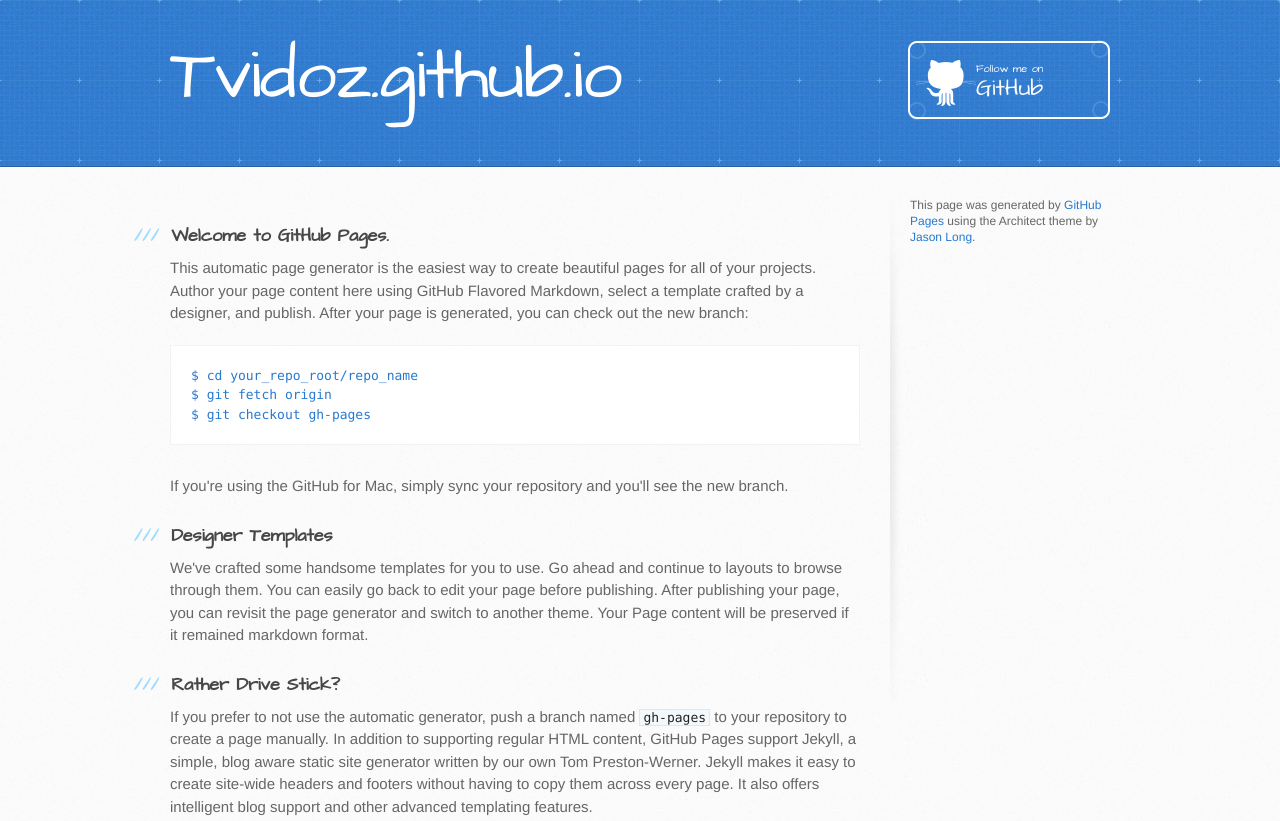
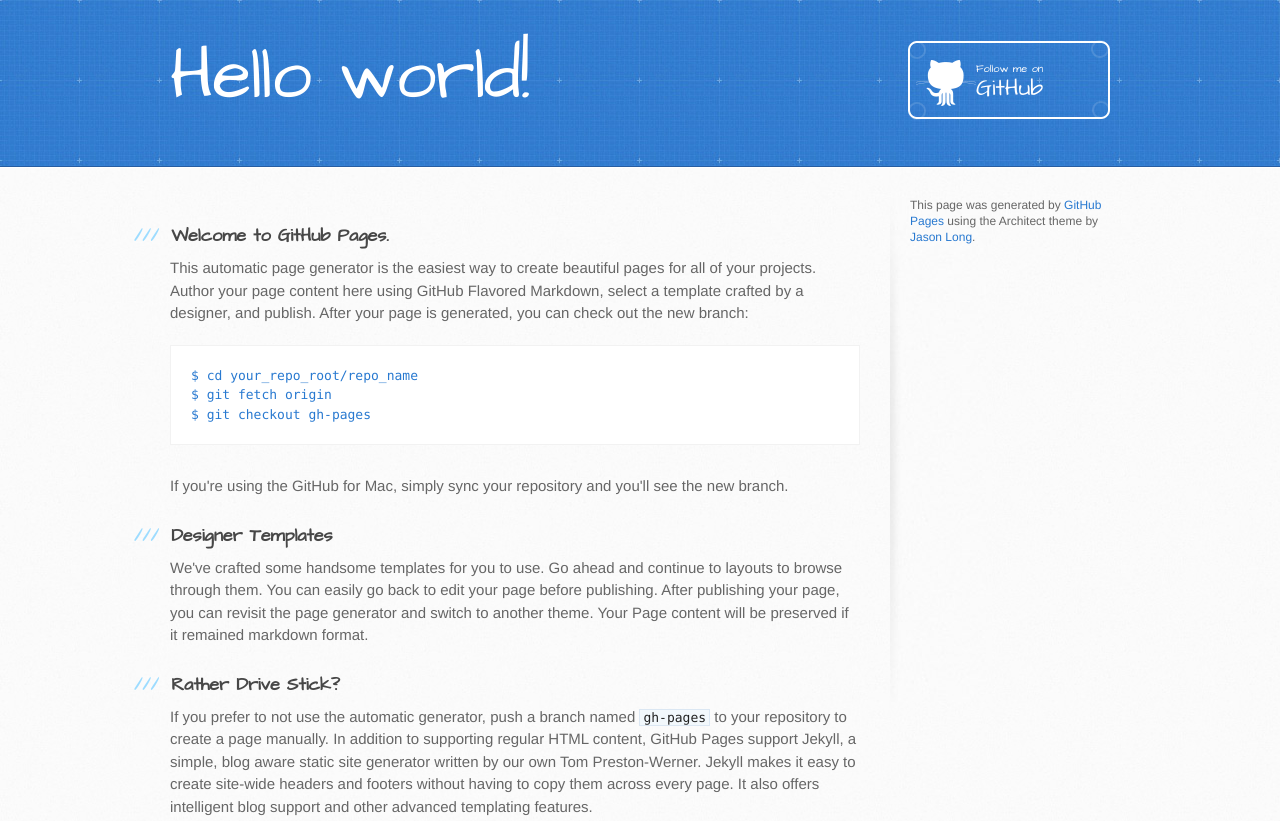
Before and after one commit to tvidoz/tvidoz.github.io, a plain HTML site: page index.html in a window 1280 px wide. Shown: the top 821 px of the page. Drawn offline with Linux system fonts and the light colour scheme.

Commit message:
Changes
Title and head

```diff
--- a/index.html
+++ b/index.html
@@ -13,13 +13,13 @@
     <script src="//html5shiv.googlecode.com/svn/trunk/html5.js"></script>
     <![endif]-->
 
-    <title>Tvidoz.github.io by tvidoz</title>
+    <title>Lol</title>
   </head>
 
   <body>
     <header>
       <div class="inner">
-        <h1>Tvidoz.github.io</h1>
+        <h1>Hello world!</h1>
         <h2></h2>
         <a href="https://github.com/tvidoz" class="button"><small>Follow me on</small>GitHub</a>
       </div>
```
